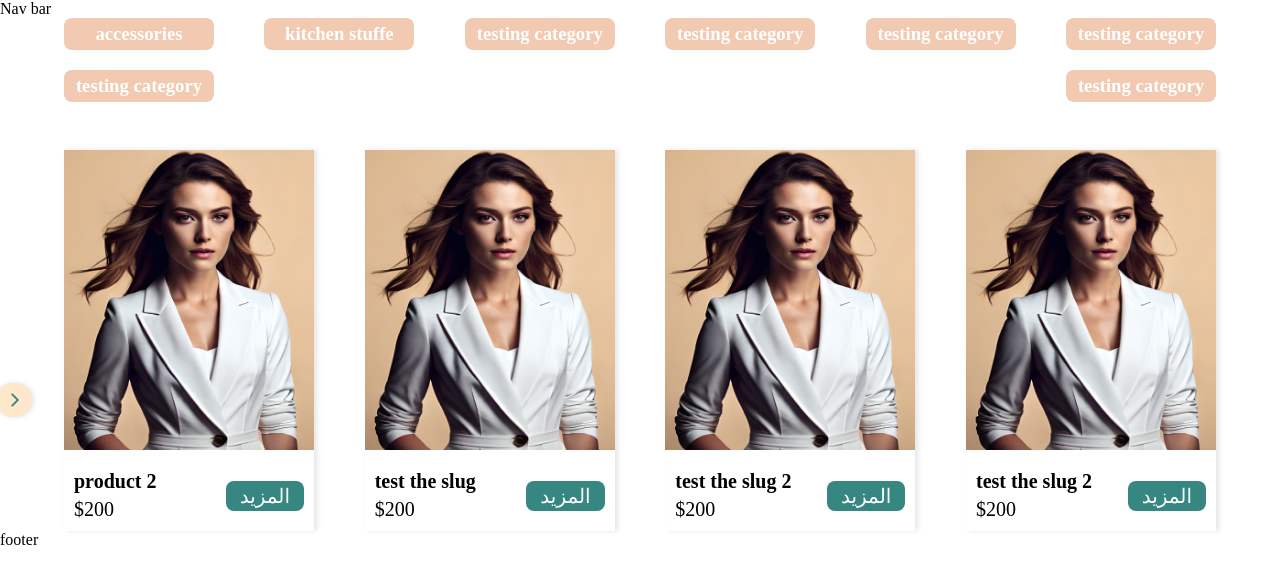
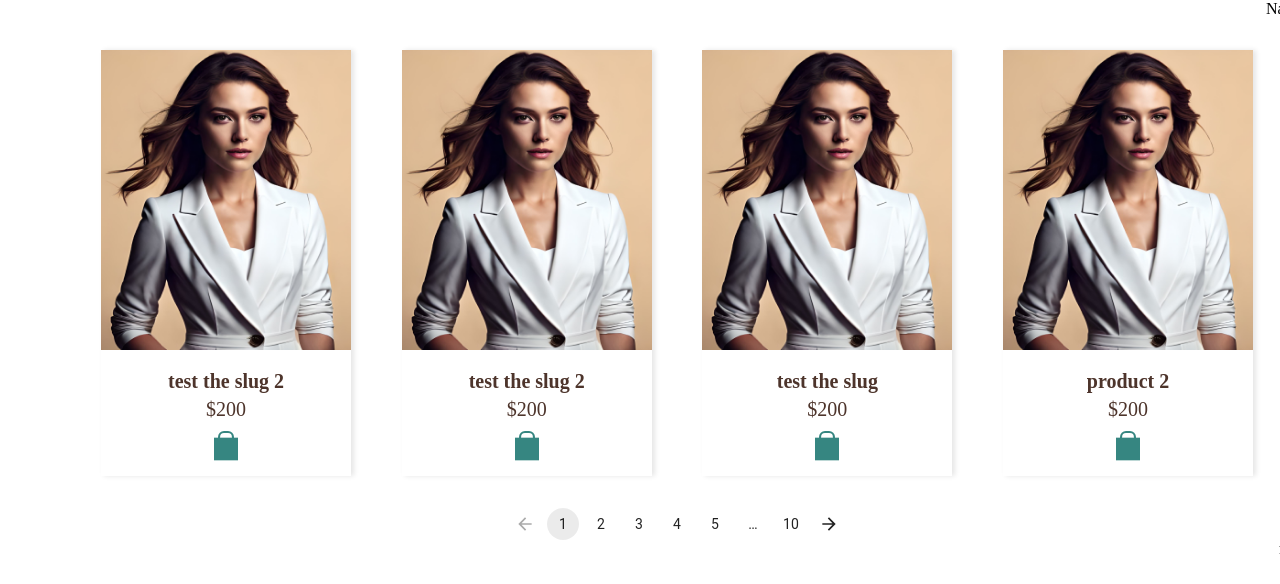
Before and after one commit to sabahAlmel/Citra-client, a React (Create React App) app in the folder client/: page /shop in a window 1280 px wide. Shown: the top 584 px of the page. Built offline with nearby package versions, Linux system fonts and the light colour scheme.

Commit message:
did shop page

```diff
--- a/client/public/index.html
+++ b/client/public/index.html
@@ -1,5 +1,5 @@
 <!DOCTYPE html>
-<html lang="en">
+<html lang="en" dir="rtl">
   <head>
     <meta charset="utf-8" />
     <link rel="icon" href="%PUBLIC_URL%/favicon.ico" />
--- a/client/src/components/Shop/Category.js
+++ /dev/null
@@ -1,74 +0,0 @@
-import React from "react";
-import style from "./Category.module.css";
-
-function Category() {
-  let allCategories = {
-    categories: [
-      {
-        _id: "65a17e21f2a3f8191855d4e6",
-        name: "accessories",
-        __v: 0,
-      },
-      {
-        _id: "65a1935e7be5c9797fe24c10",
-        name: "kitchen stuffe",
-        createdAt: "2024-01-12T19:30:38.422Z",
-        updatedAt: "2024-01-12T19:30:38.422Z",
-        __v: 0,
-      },
-      {
-        _id: "65a19361e2e6e56c21d1e3b0",
-        name: "testing category",
-        createdAt: "2024-01-12T19:30:41.969Z",
-        updatedAt: "2024-01-12T19:30:41.969Z",
-        __v: 0,
-      },
-      {
-        _id: "65a19361e2e6e56c21d1e3b0",
-        name: "testing category",
-        createdAt: "2024-01-12T19:30:41.969Z",
-        updatedAt: "2024-01-12T19:30:41.969Z",
-        __v: 0,
-      },
-      {
-        _id: "65a19361e2e6e56c21d1e3b0",
-        name: "testing category",
-        createdAt: "2024-01-12T19:30:41.969Z",
-        updatedAt: "2024-01-12T19:30:41.969Z",
-        __v: 0,
-      },
-      {
-        _id: "65a19361e2e6e56c21d1e3b0",
-        name: "testing category",
-        createdAt: "2024-01-12T19:30:41.969Z",
-        updatedAt: "2024-01-12T19:30:41.969Z",
-        __v: 0,
-      },
-      {
-        _id: "65a19361e2e6e56c21d1e3b0",
-        name: "testing category",
-        createdAt: "2024-01-12T19:30:41.969Z",
-        updatedAt: "2024-01-12T19:30:41.969Z",
-        __v: 0,
-      },
-      {
-        _id: "65a19361e2e6e56c21d1e3b0",
-        name: "testing category",
-        createdAt: "2024-01-12T19:30:41.969Z",
-        updatedAt: "2024-01-12T19:30:41.969Z",
-        __v: 0,
-      },
-    ],
-  };
-  return (
-    <section className={style.container}>
-      {allCategories.categories.map((ele) => (
-        <section key={ele._id} className={style.subContainer}>
-          <h3>{ele.name}</h3>
-        </section>
-      ))}
-    </section>
-  );
-}
-
-export default Category;
--- a/client/src/components/Shop/Category.module.css
+++ /dev/null
@@ -1,21 +0,0 @@
-.container {
-  display: flex;
-  justify-content: space-between;
-  align-items: center;
-  flex-wrap: wrap;
-  gap: 20px;
-  margin: 0 var(--margin-LR) 3rem;
-}
-.subContainer {
-  background-color: var(--rose-color);
-  border-radius: var(--border-radius);
-  width: 150px;
-  color: white;
-  text-align: center;
-  padding: 5px;
-  cursor: pointer;
-  transition: background-color 0.3s ease;
-}
-.subContainer:hover {
-  background-color: var(--blue-color);
-}
--- a/client/src/components/Shop/Product.js
+++ b/client/src/components/Shop/Product.js
@@ -1,7 +1,8 @@
 import React from "react";
-import { Link } from "react-router-dom";
+import { Link, NavLink } from "react-router-dom";
 import image from "./image.png";
 import style from "./Product.module.css";
+import cart from "../../assets/icons/order.svg";
 
 function Product() {
   let products = {
@@ -68,7 +69,7 @@ function Product() {
   return (
     <section className={style.productSection}>
       {products.products.map((element) => (
-        <section className={style.productHolder}>
+        <NavLink to="/single" className={style.productHolder}>
           {/* <img src={element.images[0]} alt="product"/> */}
           <img src={image} alt="product" />
           <div className={style.details}>
@@ -76,11 +77,11 @@ function Product() {
               <h4>{element.name}</h4>
               <p>${element.price}</p>
             </div>
-            <Link to="/" className={style.linkToSingle}>
-              المزيد
+            <Link to="/" className={style.addToCart}>
+              <img src={cart} alt="order now" />
             </Link>
           </div>
-        </section>
+        </NavLink>
       ))}
     </section>
   );
--- a/client/src/components/Shop/Product.module.css
+++ b/client/src/components/Shop/Product.module.css
@@ -4,7 +4,7 @@
   gap: 25px 0;
   justify-content: space-between;
   flex-wrap: wrap;
-  margin: 0 var(--margin-LR);
+  margin: 2rem var(--margin-LR);
 }
 @media (max-width: 630px) {
   .productSection {
@@ -14,6 +14,9 @@
   }
 }
 .productHolder {
+  display: inline-block;
+  text-decoration: none;
+  color: var(--brown-color);
   width: 250px;
   overflow: hidden;
   box-shadow: 3px 0 5px rgba(0, 0, 0, 0.1);
@@ -27,10 +30,11 @@
   transform: scale3d(1.05, 1.05, 1.05);
 }
 .details {
+  text-align: center;
   display: flex;
-  justify-content: space-between;
-  gap: 4px;
+  flex-direction: column;
   align-items: center;
+  gap: 10px;
   padding: 10px;
   margin-top: 5px;
 }
@@ -39,11 +43,7 @@
   flex-direction: column;
   gap: 5px;
 }
-.details .linkToSingle {
-  display: inline-block;
-  text-decoration: none;
-  background-color: var(--blue-color);
-  color: white;
-  padding: 3px 14px;
-  border-radius: var(--border-radius);
+.details .addToCart img {
+  width: 30px;
+  height: 30px;
 }
--- a/client/src/components/Shop/ShopSide.js
+++ b/client/src/components/Shop/ShopSide.js
@@ -1,6 +1,6 @@
 import React, { useState } from "react";
 import style from "./ShopSide.module.css";
-import { IoIosArrowForward } from "react-icons/io";
+import { IoIosArrowBack } from "react-icons/io";
 
 const ShopSide = () => {
   const [sidePanelWidth, setSidePanelWidth] = useState(0);
@@ -12,29 +12,102 @@ const ShopSide = () => {
   const closeNav = () => {
     setSidePanelWidth(0);
   };
-
+  let allCategories = {
+    categories: [
+      {
+        _id: "65a17e21f2a3f8191855d4e6",
+        name: "مجوهرات",
+        __v: 0,
+      },
+      {
+        _id: "65a1935e7be5c9797fe24c10",
+        name: "أدوات مطبخ",
+        createdAt: "2024-01-12T19:30:38.422Z",
+        updatedAt: "2024-01-12T19:30:38.422Z",
+        __v: 0,
+      },
+      {
+        _id: "65a1936e2e6e56c21d1e3b0",
+        name: "خانات التجرب",
+        createdAt: "2024-01-12T19:30:41.969Z",
+        updatedAt: "2024-01-12T19:30:41.969Z",
+        __v: 0,
+      },
+      {
+        _id: "65a193656c21d1e3b0",
+        name: " صباح",
+        createdAt: "2024-01-12T19:30:41.969Z",
+        updatedAt: "2024-01-12T19:30:41.969Z",
+        __v: 0,
+      },
+      {
+        _id: "65c21d1e3b0",
+        name: " حسن",
+        createdAt: "2024-01-12T19:30:41.969Z",
+        updatedAt: "2024-01-12T19:30:41.969Z",
+        __v: 0,
+      },
+      {
+        _id: "65a19361e2e6e56c21d1e3b0",
+        name: "فؤاد ",
+        createdAt: "2024-01-12T19:30:41.969Z",
+        updatedAt: "2024-01-12T19:30:41.969Z",
+        __v: 0,
+      },
+      {
+        _id: "65a193611d1e3b0",
+        name: " غيسى",
+        createdAt: "2024-01-12T19:30:41.969Z",
+        updatedAt: "2024-01-12T19:30:41.969Z",
+        __v: 0,
+      },
+      {
+        _id: "65a19361e21e3b0",
+        name: " مصلايات",
+        createdAt: "2024-01-12T19:30:41.969Z",
+        updatedAt: "2024-01-12T19:30:41.969Z",
+        __v: 0,
+      },
+    ],
+  };
   let subCateg = {
     subCateg: [
       {
         _id: "65a1802af2a3f8191855d4eb",
-        name: "updated name",
-        categoryID: "65a17e21f2a3f8191855d4e6",
+        name: " اسم",
+        categoryID: "65a19361e21e3b0",
         createdAt: "2024-01-12T18:08:42.135Z",
         updatedAt: "2024-01-12T19:59:33.786Z",
         __v: 0,
       },
       {
         _id: "65a197762e084d9b91920073",
-        name: "New SubCategory Name",
-        categoryID: "65a17e21f2a3f8191855d4e6",
+        name: "  عيلة",
+        categoryID: "65c21d1e3b0",
         createdAt: "2024-01-12T19:48:06.006Z",
         updatedAt: "2024-01-12T20:12:11.341Z",
         __v: 0,
       },
       {
-        _id: "65a19777845e118130ca602b",
-        name: "testing sub category",
-        categoryID: "65a17e21f2a3f8191855d4e6",
+        _id: "65a19777845e1181ca602b",
+        name: "  منتوجات",
+        categoryID: "65c21d1e3b0",
+        createdAt: "2024-01-12T19:48:07.414Z",
+        updatedAt: "2024-01-12T19:48:07.414Z",
+        __v: 0,
+      },
+      {
+        _id: "65a1977181ca602b",
+        name: "   سيش منتوجات",
+        categoryID: "65c21d1e3b0",
+        createdAt: "2024-01-12T19:48:07.414Z",
+        updatedAt: "2024-01-12T19:48:07.414Z",
+        __v: 0,
+      },
+      {
+        _id: "67845e1181ca602b",
+        name: "   سشي منتوجات",
+        categoryID: "65c21d1e3b0",
         createdAt: "2024-01-12T19:48:07.414Z",
         updatedAt: "2024-01-12T19:48:07.414Z",
         __v: 0,
@@ -42,13 +115,17 @@ const ShopSide = () => {
     ],
   };
 
-  const [filters, setFilters] = useState(subCateg.subCateg);
+  const [selectedCategory, setSelectedCategory] = useState(null);
+  const [checkboxFilters, setCheckboxFilters] = useState(subCateg.subCateg);
+  const handleRadioChange = (categoryId) => {
+    setSelectedCategory(categoryId);
+  };
 
   const handleCheckboxChange = (filterId) => {
-    const updatedFilters = filters.map((filter) =>
+    const updatedFilters = checkboxFilters.map((filter) =>
       filter._id === filterId ? { ...filter, checked: !filter.checked } : filter
     );
-    setFilters(updatedFilters);
+    setCheckboxFilters(updatedFilters);
   };
 
   return (
@@ -59,26 +136,65 @@ const ShopSide = () => {
         style={{ width: sidePanelWidth + "px" }}
       >
         <section className={style.sideBarContainer}>
-          <section className={style.closebtn} onClick={closeNav}>
+          <section className={style.head}>
+            <div className={style.closebtn} onClick={closeNav}>
               &times;
+            </div>
+            <h3>الخانات الفرعية</h3>
           </section>
-          {subCateg.subCateg.map((filter) => (
+          <form>
+            {allCategories.categories.map((filter) => (
+              <section key={filter._id} className={style.filter}>
+                <input
+                  type="radio"
+                  name="category"
+                  value={filter.name}
+                  id={`filter_${filter._id}`}
+                  checked={filter._id === selectedCategory}
+                  className={style.inputFilter}
+                  onChange={() => handleRadioChange(filter._id)}
+                />
+                <label htmlFor={`filter_${filter._id}`}>{filter.name}</label>
+              </section>
+            ))}
+            <div className={style.line}></div>
+            <div className={style.subHead}>
+              {selectedCategory &&
+                (checkboxFilters.some(
+                  (filter) => filter.categoryID === selectedCategory
+                ) ? (
+                  <h3>الخانات الفرعية</h3>
+                ) : null)}
+            </div>
+            {selectedCategory &&
+              checkboxFilters.map((filter) => {
+                if (filter.categoryID === selectedCategory) {
+                  return (
                     <section key={filter._id} className={style.filter}>
                       <input
                         type="checkbox"
+                        name={filter.name}
+                        value={filter.name}
                         id={`filter_${filter._id}`}
                         checked={filter.checked}
                         className={style.inputFilter}
                         onChange={() => handleCheckboxChange(filter._id)}
                       />
-              <label htmlFor={`filter_${filter.id}`}>{filter.name}</label>
+                      <label htmlFor={`filter_${filter._id}`}>
+                        {filter.name}
+                      </label>
                     </section>
-          ))}
+                  );
+                } else {
+                  return null;
+                }
+              })}
+          </form>
         </section>
       </aside>
 
       <button className={style.openbtn} onClick={openNav}>
-        <IoIosArrowForward />
+        <IoIosArrowBack />
       </button>
     </>
   );
--- a/client/src/components/Shop/ShopSide.module.css
+++ b/client/src/components/Shop/ShopSide.module.css
@@ -1,19 +1,44 @@
+.sidepanel::-webkit-scrollbar {
+  display: none;
+}
 .sidepanel {
+  overflow-y: auto;
+  height: 98vh;
   height: 100vh;
   width: 0;
   position: fixed;
   z-index: 1;
   top: 0;
-  left: 0;
+  right: 0;
   background-color: var(--main-color);
   overflow-x: hidden;
   transition: 0.5s;
   font-weight: 400;
   padding-top: 15px;
-  /* box-shadow: #ffdfb8; */
-  box-shadow: 2px 0 5px rgba(0, 0, 0, 0.1);
+  box-shadow: 0 2px 5px rgba(0, 0, 0, 0.3);
 }
-
+.head {
+  display: flex;
+  align-items: center;
+  justify-content: space-between;
+}
+.head h3 {
+  font-weight: 600;
+  margin-right: 10px;
+  margin-bottom: 20px;
+}
+.line {
+  background-color: var(--blue-color);
+  width: 80%;
+  height: 1px;
+  margin: 0 auto;
+}
+.subHead {
+  margin-top: 20px;
+}
+.subHead h3 {
+  margin: 20px 10px;
+}
 .sidepanel .closebtn {
   font-size: 37px;
 }
@@ -22,24 +47,24 @@
   cursor: pointer;
   position: absolute;
   top: 2px;
-  right: 10px;
+  left: 10px;
 }
 .openbtn {
   position: fixed;
-  left: 0;
+  right: 0;
   top: 50%;
   transform: translateY(-50%);
   cursor: pointer;
   padding: 7px;
-  padding-left: 10px;
-  margin-left: -5px;
+  padding-right: 10px;
+  margin-right: -5px;
   display: flex;
   align-items: center;
   justify-content: center;
   background-color: var(--main-color);
   color: var(--blue-color);
   font-size: 20px;
-  box-shadow: 2px 0 5px rgba(0, 0, 0, 0.1);
+  box-shadow: 0 2px 5px rgba(0, 0, 0, 0.1);
   transition: left 0.3s ease;
   border: none;
   border-radius: 40px;
@@ -48,20 +73,25 @@
   background-color: #f1cab1;
 }
 .filter {
-  margin-top: 40px;
-  margin-left: 10px;
+  margin-bottom: 40px;
+  margin-right: 10px;
   display: flex;
   align-items: center;
   color: var(--brown-color);
 }
 .filter .inputFilter {
-  margin-right: 5px;
+  padding: 0 10px;
+  cursor: pointer;
+  margin-left: 10px;
   accent-color: var(--blue-color);
   scale: 1.4;
 }
 .filter .inputFilter:checked {
   outline: var(--blue-color);
   background-color: var(--blue-color);
+}
+.filter label {
+  cursor: pointer;
 }
 @media (max-width: 769px) {
   .openbtn {
--- /dev/null
+++ b/client/src/layout/Shop/ShopLayout.js
@@ -0,0 +1,29 @@
+import React from "react";
+import ShopSide from "../../components/Shop/ShopSide";
+import Product from "../../components/Shop/Product";
+import { Pagination, PaginationItem } from "@mui/material";
+import ArrowBackIcon from "@mui/icons-material/ArrowBack";
+import ArrowForwardIcon from "@mui/icons-material/ArrowForward";
+import style from "./ShopLayout.module.css";
+
+function ShopLayout() {
+  return (
+    <section>
+      <ShopSide />
+      <Product />
+      <div className={style.pagination}>
+        <Pagination
+          count={10}
+          renderItem={(item) => (
+            <PaginationItem
+              slots={{ previous: ArrowBackIcon, next: ArrowForwardIcon }}
+              {...item}
+            />
+          )}
+        />
+      </div>
+    </section>
+  );
+}
+
+export default ShopLayout;
--- /dev/null
+++ b/client/src/layout/Shop/ShopLayout.module.css
@@ -0,0 +1,6 @@
+.pagination {
+  direction: ltr;
+  display: flex;
+  align-items: center;
+  justify-content: center;
+}
--- a/client/src/pages/Shop/Shop.js
+++ b/client/src/pages/Shop/Shop.js
@@ -1,24 +1,11 @@
 import React from "react";
-import Category from "../../components/Shop/Category";
-import ShopSide from "../../components/Shop/ShopSide";
-import Product from "../../components/Shop/Product";
+import ShopLayout from "../../layout/Shop/ShopLayout";
 
 function Shop() {
   return (
-    <div>
-      <ShopSide />
-      <Category />
-      <Product />
-      {/* <Pagination
-        count={10}
-        renderItem={(item) => (
-          <PaginationItem
-            slots={{ previous: ArrowBackIcon, next: ArrowForwardIcon }}
-            {...item}
-          />
-        )}
-      /> */}
-    </div>
+    <section>
+      <ShopLayout />
+    </section>
   );
 }
 
```
Also changed, not shown: client/src/assets/icons/order.svg (added), 1 other file (tests, documents, lock files or other folders). Lines whose indentation alone changed are shown as unchanged.
